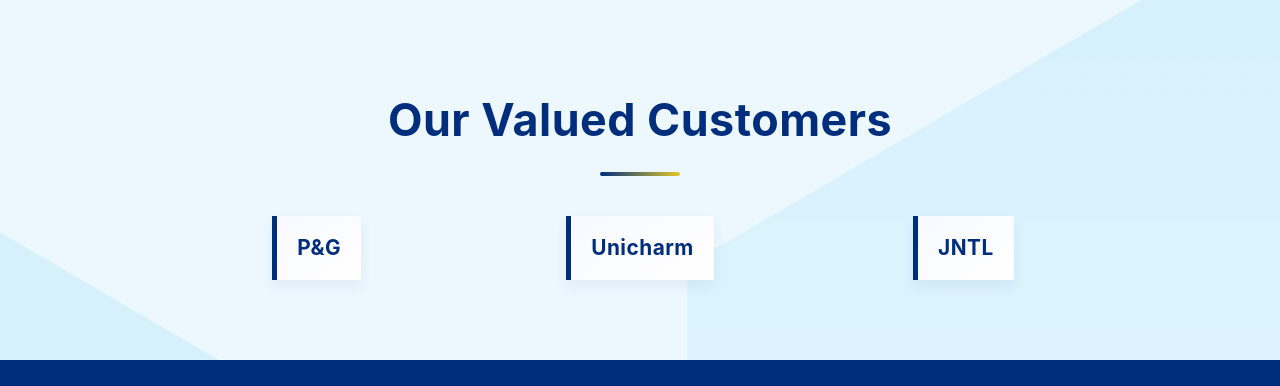
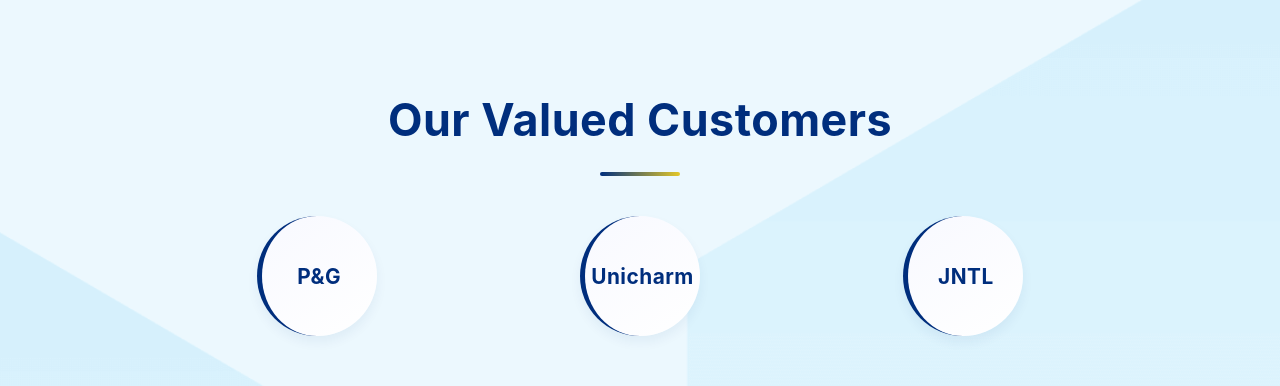
Before and after one commit to dev-vision-ai/SwansonIndiaPortal, a plain HTML site: page public/index.html in a window 1280 px wide. Shown: the part 4002-4388 px from the top of the page. Drawn offline with Linux system fonts and the light colour scheme; a script that the page names is missing.

Commit message:
Your commit message here

```diff
--- a/public/css/index.css
+++ b/public/css/index.css
@@ -743,16 +743,17 @@
 /* Make sure there isn't an extra closing brace '}' or other syntax error right before or after this block */
 
 .customer-name-item {
-    background: linear-gradient(145deg, #f8f9ff, #ffffff);
-    padding: 15px 20px;
-    border-radius: 0;
-    box-shadow: 0 6px 12px rgba(0, 46, 125, 0.06);
-    text-align: center;
-    border-left: 5px solid #002E7D; /* Accent border */
-    /* transition: transform 0.25s ease-out, box-shadow 0.25s ease-out; */ /* Keep transition commented out */
+    width: 120px; /* Increased width for larger circle */
+    height: 120px; /* Increased height for larger circle */
+    border-radius: 50%; /* Maintain circular shape */
     display: flex; /* Center text vertically */
     justify-content: center;
     align-items: center;
+    background: linear-gradient(145deg, #f8f9ff, #ffffff);
+    padding: 15px 20px;
+    box-shadow: 0 6px 12px rgba(0, 46, 125, 0.06);
+    text-align: center;
+    border-left: 5px solid #002E7D;
 }
 
 .customer-name-item p {
```
